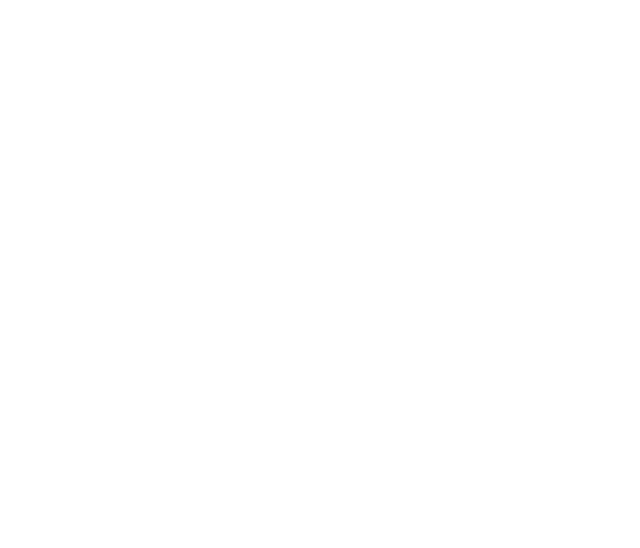
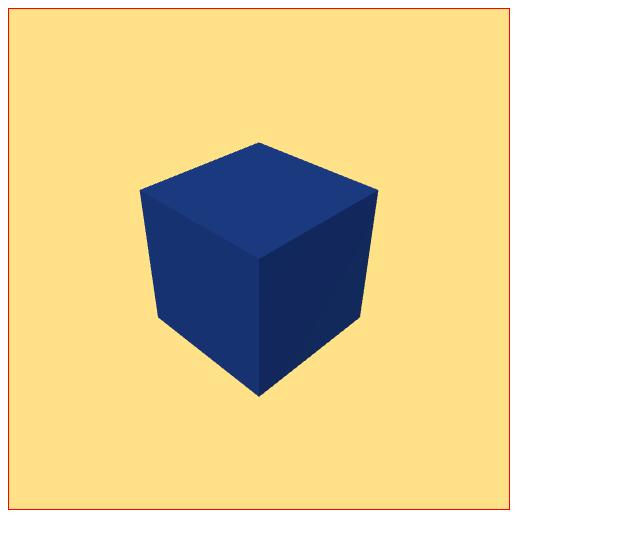
Before and after one commit to play3step/threeJS-study, a website: page index.html in a window 1280 px wide. Shown: the whole page, without its empty margins (0-640 px from the left). Drawn offline with nearby package versions, Linux system fonts and the light colour scheme.

Commit message:
Three.js 기본 구성요소 및 화면 출력

```diff
--- a/index.html
+++ b/index.html
@@ -17,7 +17,8 @@
 </head>
 
 <body>
-
+  <canvas id="result" style="border: 1px solid red;
+  width: 500px;height: 500px;"></canvas>
   <script src="./index.js" type="module"></script>
 </body>
 
--- a/index.js
+++ b/index.js
@@ -1,10 +1,56 @@
 import * as THREE from "three";
 
+const $result = document.getElementById("result");
 
 //1. Scene : 화면에서 보여주려는 객체를 담는 공간
+const scene = new THREE.Scene();
+scene.background = new THREE.Color(0xffe287);
+//2. Camera : Scene을 바라볼 시점을 결정
+// const camera = new THREE.PerspectiveCamera(50, window.innerWidth / window.innerHeight, 0.1, 1000)
+const camera = new THREE.PerspectiveCamera(50, $result.clientWidth / $result.clientHeight, 0.1, 1000)
+camera.position.set(2,2,2);
+camera.lookAt(0,0,0)
+
+//3. Renderer : Scene + Camera, 화면을 그려주는 역할
+
+const renderer = new THREE.WebGLRenderer({
+    canvas: $result, antialias: true
+}); // 큐브 모양 이상할 때 하는법 1
+// renderer.setSize(window.innerWidth, window.innerHeight);
+renderer.setSize($result.clientWidth, $result.clientHeight);    //큐브 모양 이상할 때 하는법 2
+// console.log(renderer);
+document.body.appendChild(renderer.domElement);
+
+const light = new THREE.DirectionalLight(0xffffff);
+
+scene.add(light)
+light.position.set(2,4,3)
+
+const geometry = new THREE.BoxGeometry(1,1,1);
+const material = new THREE.MeshStandardMaterial({
+    color: 0x2E6FF2
+})
+const box = new THREE.Mesh(geometry, material)
+scene.add(box);
+
+renderer.render(scene, camera)
 
 
-//2. Camera : Scene을 바라볼 시점을 결정
+//애니메이션, 반응형
+function animate(){
+    // box.rotation.y +=0.01;
+    // console.log(box.rotation.y)
+    renderer.render(scene, camera)
 
+    requestAnimationFrame(animate);
+}
+animate();
 
-//3. Renderer :
+window.addEventListener('resize', ()=>{
+    //1. 카메라의 종횡비
+    camera.aspect = window.innerWidth/window.innerHeight;
+    camera.updateProjectionMatrix();    //카메라의 업데이트
+
+    //2. 렌더러의 크기
+    renderer.setSize(window.innerWidth, window.innerHeight);
+})
```
Lines whose indentation alone changed are shown as unchanged.
